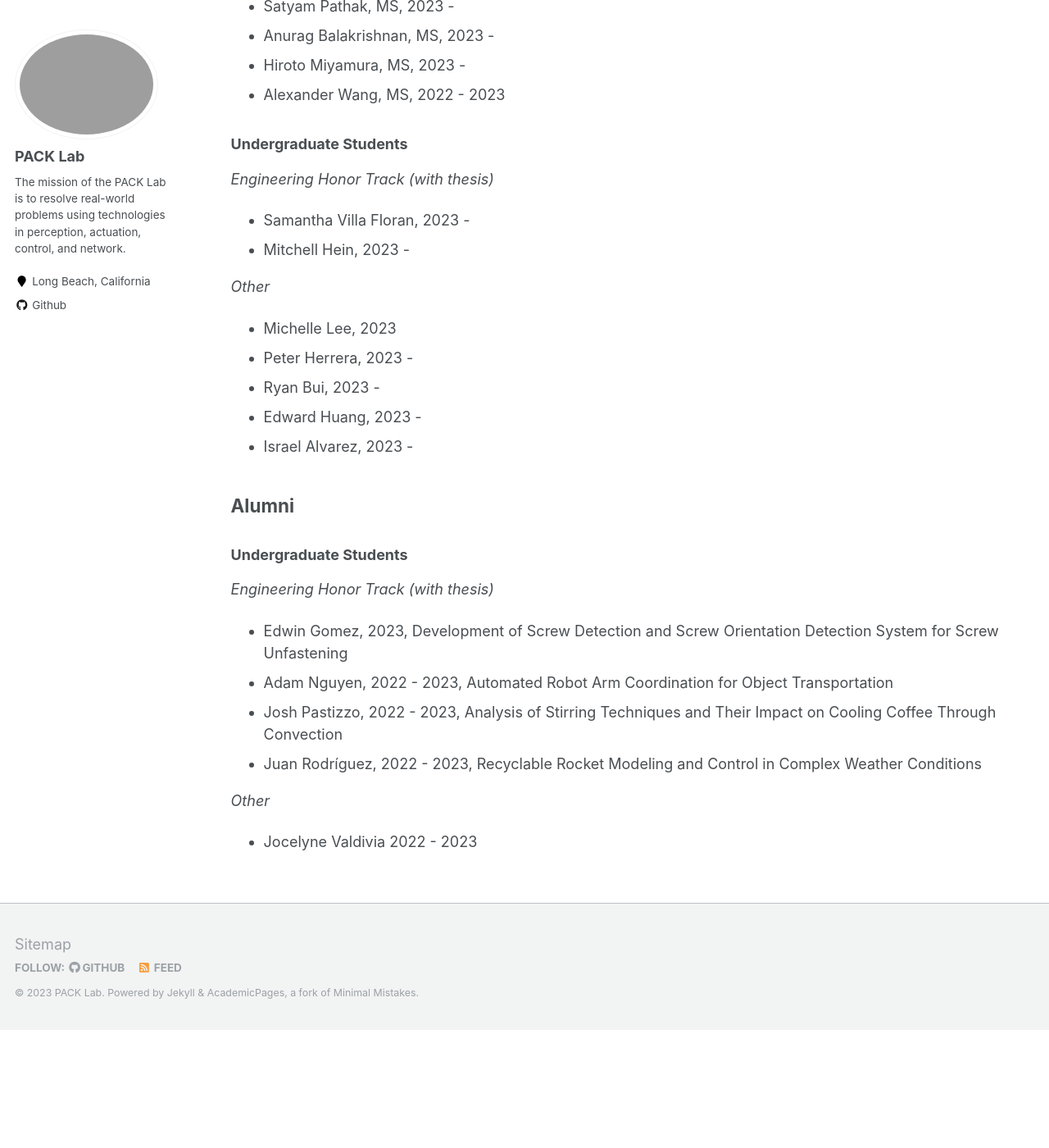
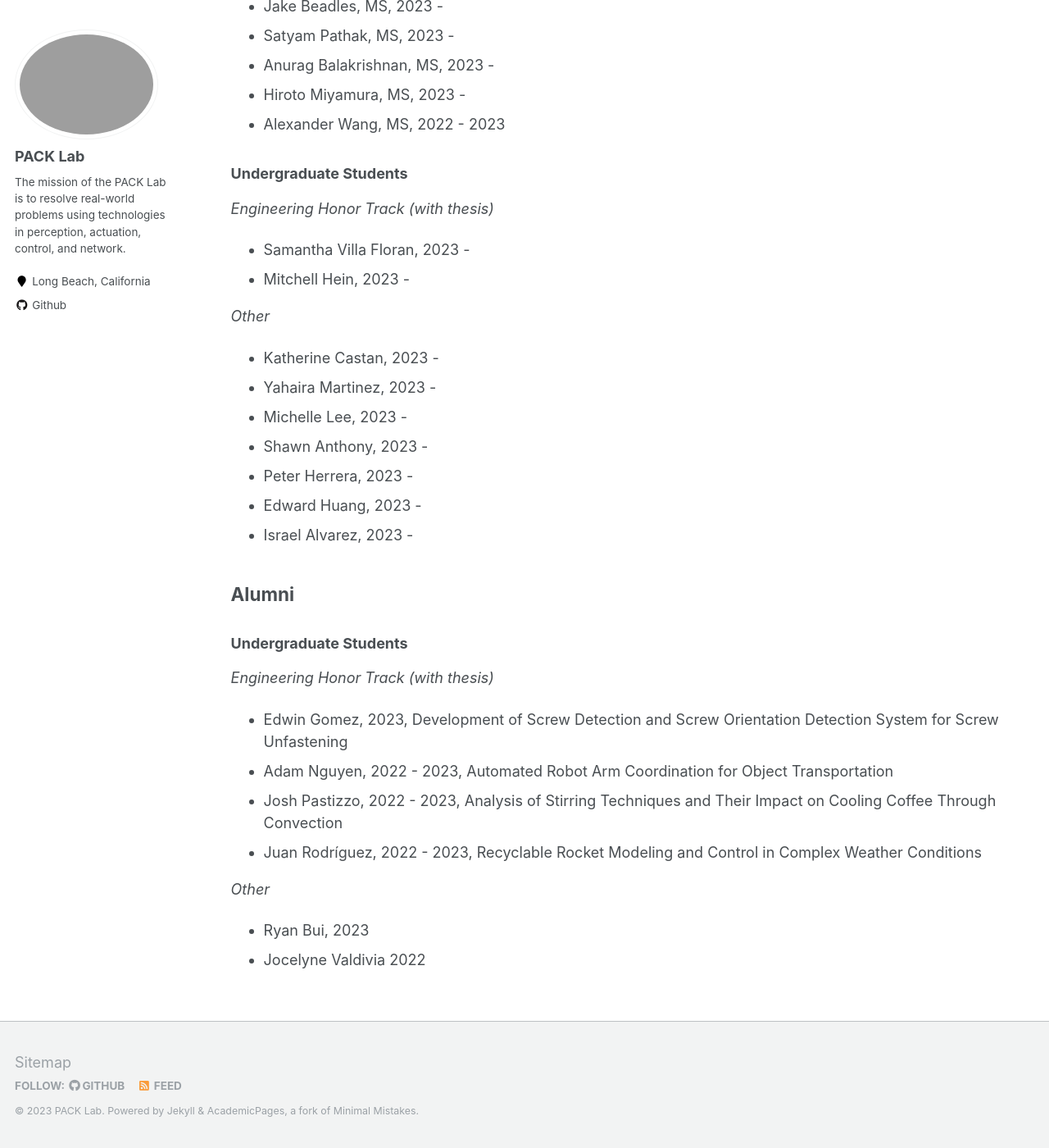
Before and after one commit to pack-lab/pack-lab.github.io, a Jekyll site: the page built from _pages/members.md, in a window 1280 px wide and 1400 px high, scrolled down 438 px. Shown: the whole window at 82% size. Built offline with Jekyll 4.4.1, drawn with Linux system fonts in a browser that asks for light colours; before the commit the page ends 1694 px from its top, so only the background shows below that; some of the changed text lies outside the part shown.

Commit message:
Update members.md

```diff
--- a/_pages/members.md
+++ b/_pages/members.md
@@ -12,6 +12,7 @@
 
 ### Graduate Students
 
+* Steve Maldonado Melendez, MS, 2023 -
 * Jake Beadles, MS, 2023 -
 * Satyam Pathak, MS, 2023 -
 * Anurag Balakrishnan, MS, 2023 -
@@ -26,9 +27,11 @@
 * Mitchell Hein, 2023 -
 
 *Other*
-* Michelle Lee, 2023
+* Katherine Castan, 2023 -
+* Yahaira Martinez, 2023 -
+* Michelle Lee, 2023 -
+* Shawn Anthony, 2023 -
 * Peter Herrera, 2023 -
-* Ryan Bui, 2023 -
 * Edward Huang, 2023 -
 * Israel Alvarez, 2023 -
 
```
Also changed, not shown: other parts of _pages/members.md (+2 -1 lines).
